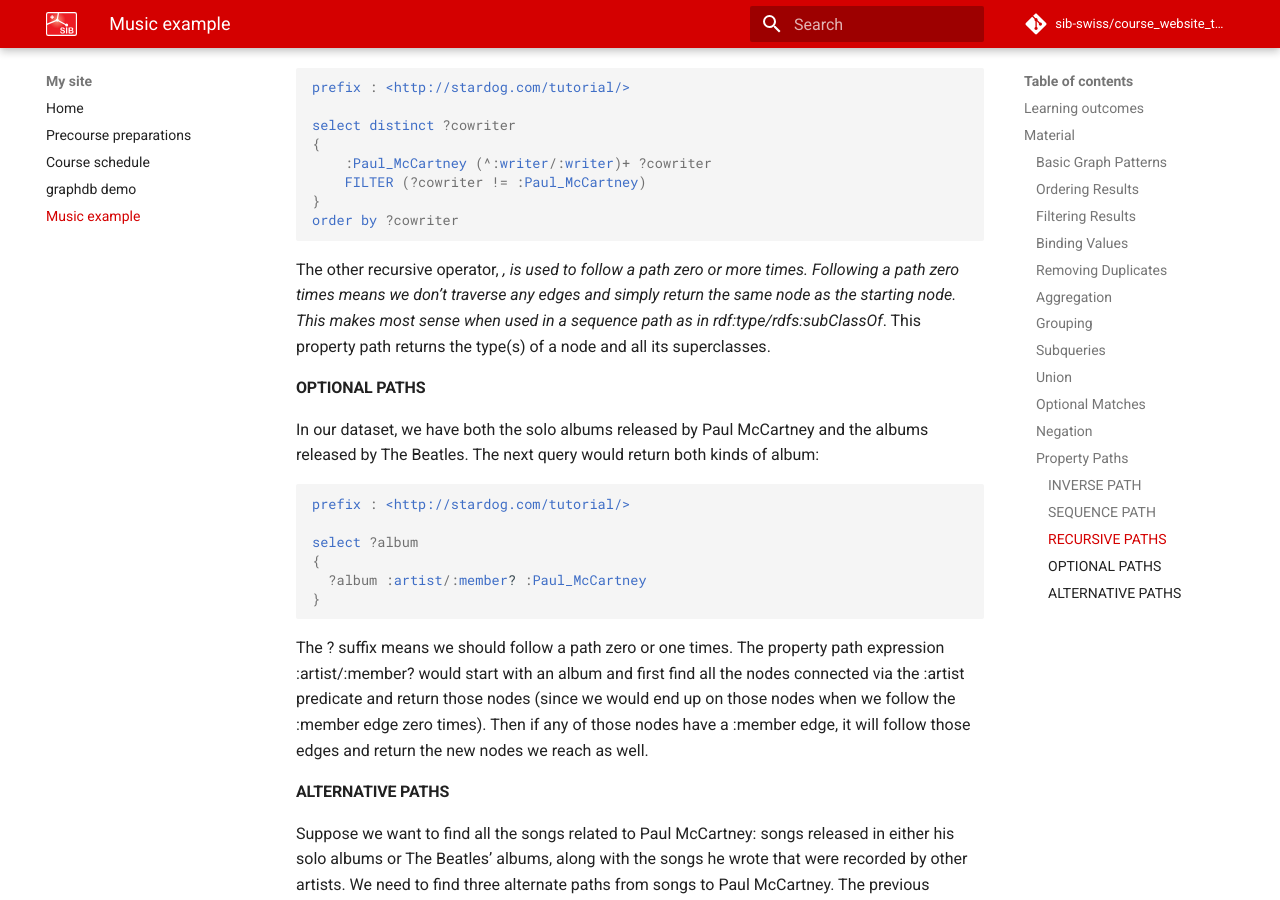
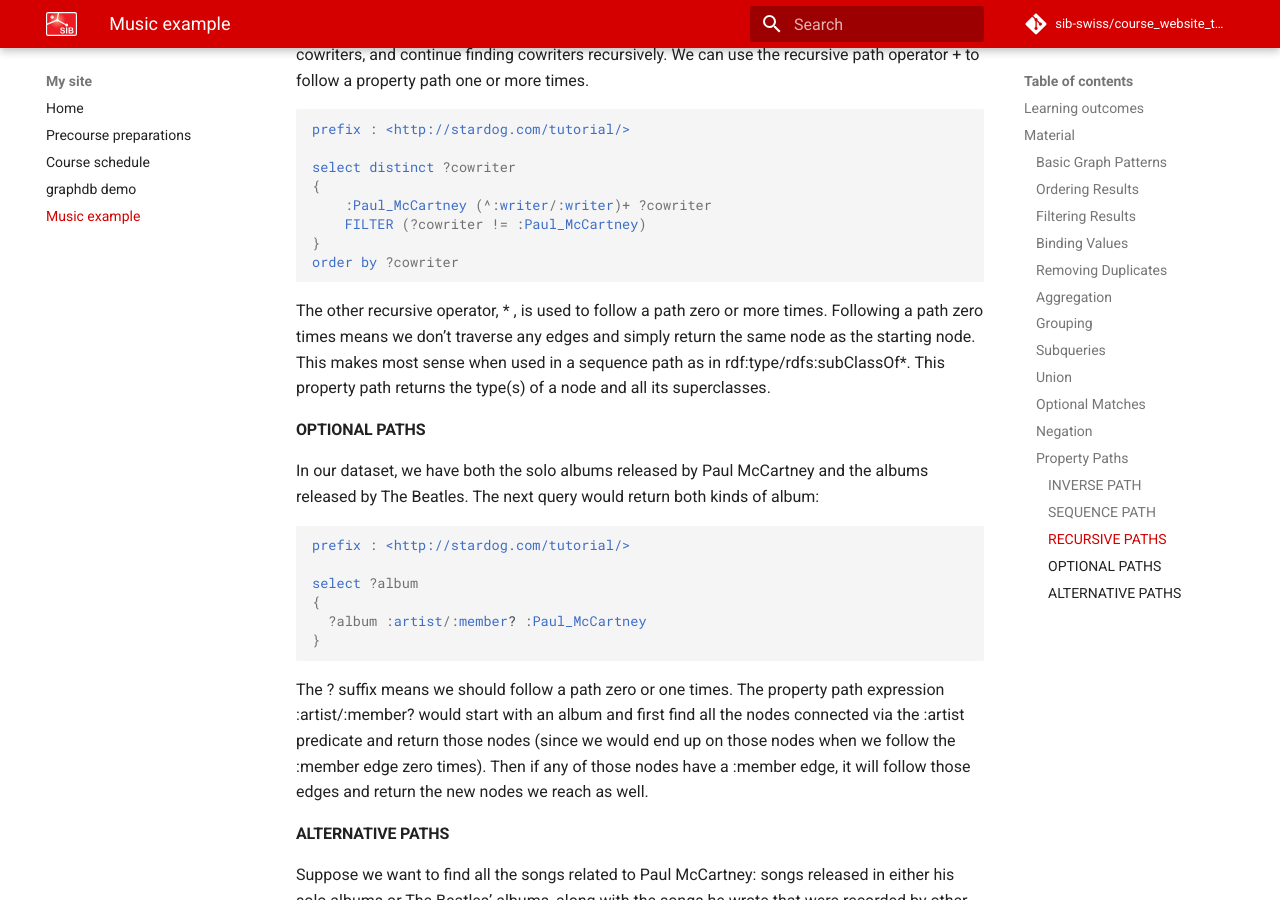
Before and after one commit to sib-swiss/SPARQL_course, an MkDocs documentation site: the page built from docs/music.md, in a window 1280 px wide and 900 px high, scrolled down 12880 px. Built offline with MkDocs 1.6.1 and Material for MkDocs 9.7.7, drawn with Linux system fonts in a browser that asks for light colours; comment, search, counter and statistics services are not loaded; some of the changed lines change nothing that is shown; some of the changed text lies outside the part shown.

Commit message:
small changes

````diff
--- a/docs/music.md
+++ b/docs/music.md
@@ -78,6 +78,7 @@
     ```
 
 ### Basic Graph Patterns
+
 When one or more triple patterns are used together, they form what is known as a Basic Graph Pattern (BGP). Let’s add one more triple pattern to our previous query to retrieve the artist for each album:
 
 ```sparql
@@ -404,6 +405,8 @@
 
 But actually :Band and :SoloArtist are subclasses of :Artist:
 
+*TODO* check why query doesn't work
+
 ```sparql
 prefix : <http://stardog.com/tutorial/>
 
@@ -577,7 +580,7 @@
 order by ?cowriter
 ```
 
-The other recursive operator, *, is used to follow a path zero or more times. Following a path zero times means we don’t traverse any edges and simply return the same node as the starting node. This makes most sense when used in a sequence path as in rdf:type/rdfs:subClassOf*. This property path returns the type(s) of a node and all its superclasses.
+The other recursive operator, * , is used to follow a path zero or more times. Following a path zero times means we don’t traverse any edges and simply return the same node as the starting node. This makes most sense when used in a sequence path as in rdf:type/rdfs:subClassOf*. This property path returns the type(s) of a node and all its superclasses.
 
 #### OPTIONAL PATHS
 
````
